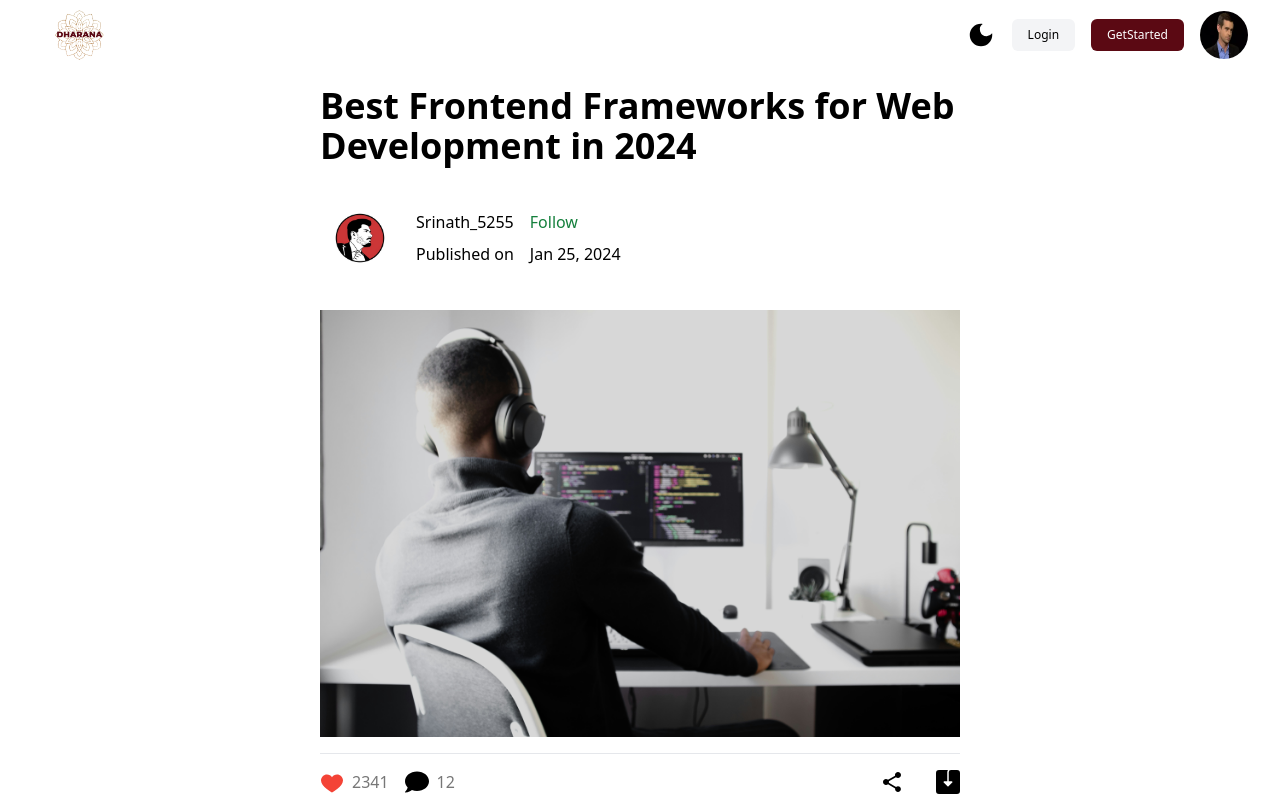
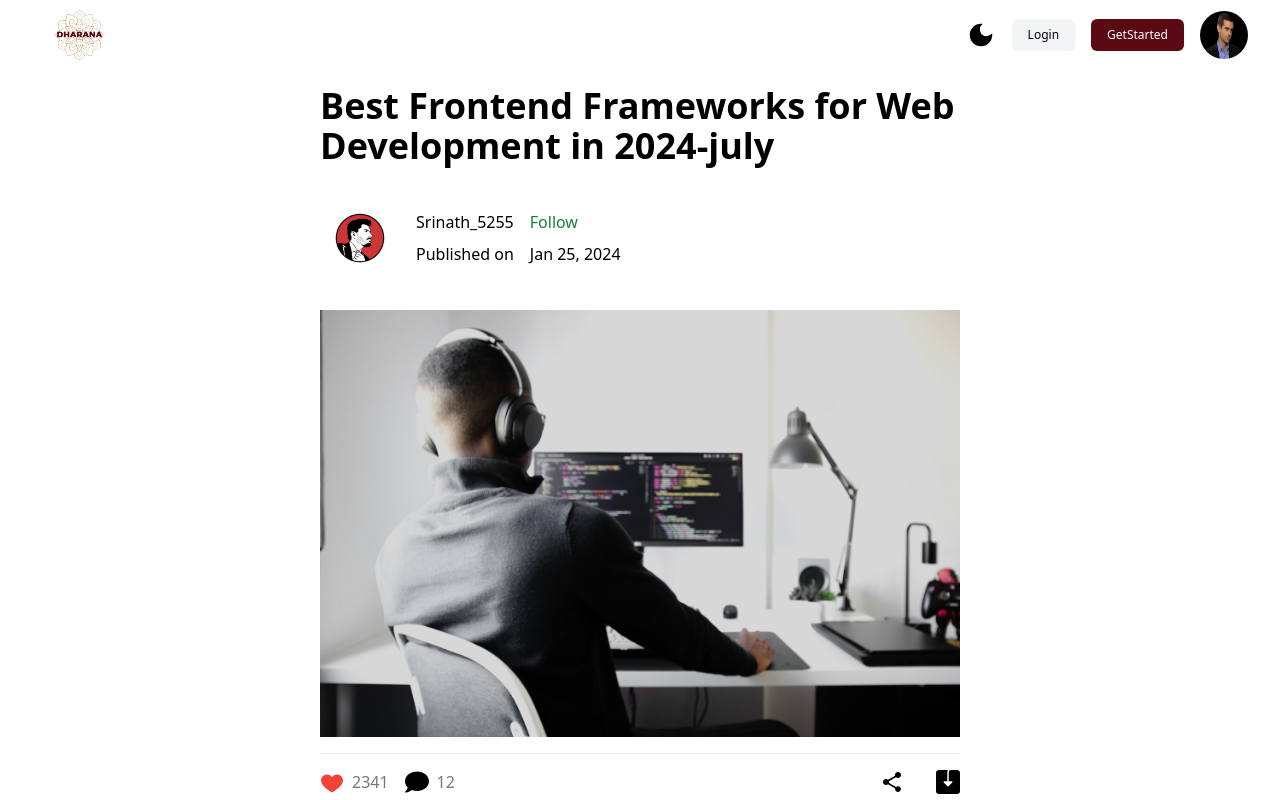
Before and after one commit to srinathlee/BlogsiteFrontend, a React (Create React App) app: page /blogs in a window 1280 px wide. Shown: the top 800 px of the page. Built offline with nearby package versions, Linux system fonts and the light colour scheme.

Commit message:
small change

```diff
--- a/src/components/blogView.js
+++ b/src/components/blogView.js
@@ -21,7 +21,7 @@ const BlogView = () => {
       <div className="px-5 sm:px-20 py-4 md:px-40 xl:px-80 dark:bg-black dark:text-white">
         <div>
           <h1 className="text-2xl mb-5 md:text-4xl font-bold md:mb-8">
-            Best Frontend Frameworks for Web Development in 2024
+            Best Frontend Frameworks for Web Development in 2024-july
           </h1>
           <div className=" flex flex-row items-center gap-4 max-w-96 mb-8">
             <img src={userlogo} className="w-20 h-20 rounded-full" />
```
